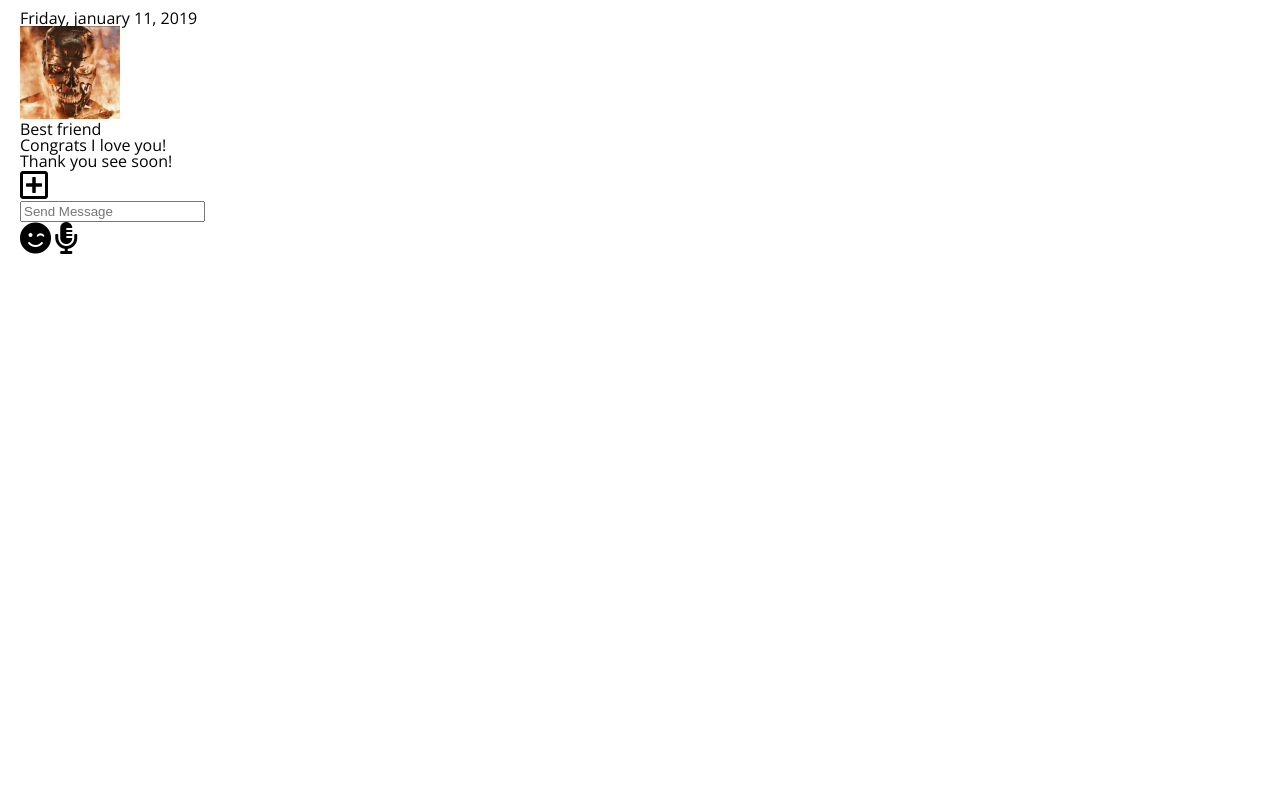
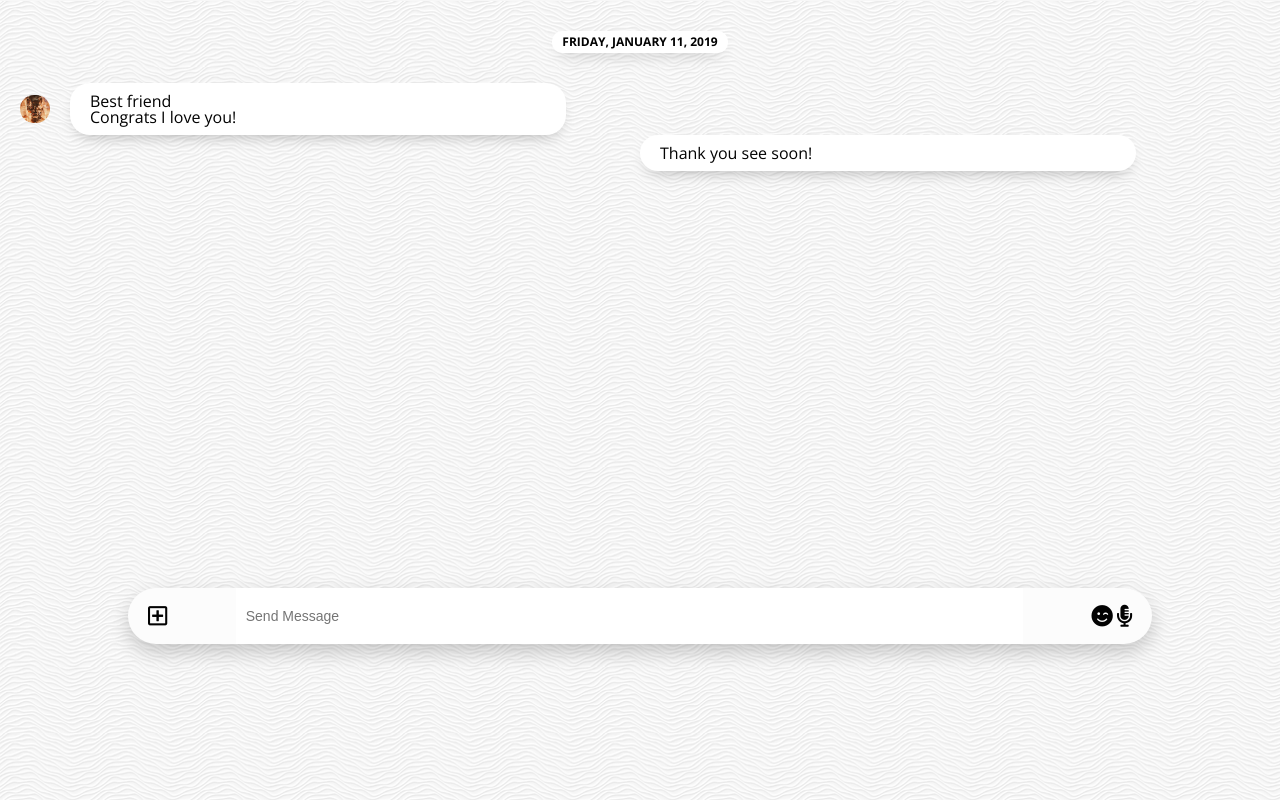
Before and after one commit to wngus6429/kakaoclone2, a plain HTML site: page chat.html in a window 1280 px wide. Shown: the part 106-906 px from the top of the page. Before the commit the page ends 800 px from the top, so only its background shows below. Drawn offline with nearby package versions, Linux system fonts and the light colour scheme.

Commit message:
1216
1216

```diff
--- a/chat.html
+++ b/chat.html
@@ -8,7 +8,7 @@
     <link rel="stylesheet" href="css/styles.css" />
     <title>Chat | kakao clone</title>
   </head>
-  <body>
+  <body class="chats-body">
     <div class="status-bar">
       <div class="status-bar__column">
         <span class="status-bar__clock">13:54</span>
@@ -35,7 +35,7 @@
         <span class="header__icon"><i class="fas fa-bars"></i></span>
       </div>
     </header>
-    <main class="chat">
+    <main class="chat-screen">
       <ul class="chat__messages">
         <span class="chat__timestamp">Friday, january 11, 2019</span>
         <li class="incoming-message message">
@@ -46,9 +46,8 @@
               Congrats I love you!
             </div>
           </div>
-          <span class="message__timestamp"></span>
         </li>
-        <li class="incoming-message message">
+        <li class="sent-message message">
           <span class="message__timestamp"></span>
           <div class="message__content">
             <div class="message__bubble">
--- /dev/null
+++ b/css/chat.css
@@ -0,0 +1,101 @@
+.chats-body{
+    padding: 0px;
+}
+
+.chats-body .header,
+.chats-body .status-bar{
+    padding: 0px 20px;
+}
+
+.chat-screen{
+    background-image: url("/images/chatBg.png");
+    min-height: 100vh;
+}
+
+.chat__write{
+    position: fixed;
+    bottom: 50px;
+    width: 80%;
+    margin: 0 auto;
+    left: 0;
+    right: 0;
+    display: flex;
+    justify-content: space-between;
+    align-items: center;
+    background-color: #fcfcfc;
+    padding: 0px 20px;
+    border-radius: 40px;
+    box-shadow: 0px 8px 20px rgba(0, 0, 0, 0.2);
+}
+
+.chat__write i{
+    font-size: 22px;
+}
+
+.chat__write-column:nth-child(2) {
+    width: 80%;
+}
+
+.chat__write-column input {
+    padding:20px 10px;
+    width: 100%;
+    border: none;
+    font-size: 14px;
+}
+
+.chat__write-column input:focus{
+    outline: none;
+}
+
+.chat-screen .chat__messages{
+    border-top: 1px solid #f7f7f7;
+    display: flex;
+    flex-direction: column;
+    align-items: center;
+    padding: 0px 20px;
+    padding-top: 30px;
+}
+
+.chat__messages .chat__timestamp{
+    background-color: white;
+    font-size: 12px;
+    padding: 5px 10px;
+    border-radius: 10px;
+    margin-bottom: 30px;
+    box-shadow: rgba(0, 0, 0, 0.3) 0px 8px 16px -8px,
+    rgba(0, 0, 0, 0.024) 0px -6px 16px -6px;
+    text-transform: uppercase;
+    font-weight: 700;
+}
+
+.message{
+    display: flex;
+    align-items: center;
+    width: 50%;
+}
+
+.message .message__content{
+    width: 80%;
+}
+
+.incoming-message{
+    align-self: flex-start;
+}
+
+.sent-message{
+    align-self: flex-end;
+}
+
+.incoming-message img {
+    width: 30px;
+    border-radius: 15px;
+    margin-right: 20px;
+  }
+
+  .message .message__content{
+    background-color: white;
+    box-shadow: rgba(0, 0, 0, 0.3) 0px 8px 16px -8px,
+    rgba(0, 0, 0, 0.024) 0px -6px 16px -6px;
+    padding: 10px 20px;
+    border-radius: 20px;
+  }
--- /dev/null
+++ b/css/settings.css
@@ -0,0 +1,22 @@
+.settings .settings__sections{
+    border-top: 1px solid #f7f7f7;
+    padding: 30px 0px;
+}
+
+.settings__setting .settings__icon{
+    font-size: 20px;
+    margin-right: 20px;
+}
+
+.settings__setting .settings__title{
+    font-size: 22px;
+    font-weight: 300;
+}
+
+.settings .settings__setting{
+    margin-bottom: 30px;
+}
+
+.settings .settings__setting:last-child{
+    margin-bottom:0;
+}
--- a/css/styles.css
+++ b/css/styles.css
@@ -1,12 +1,14 @@
 @import "reset.css";
 @import "status-bar.css";
-@import url("https://fonts.googleapis.com/css?family=Open+Sans:400,700&display=swap");
+@import url("https://fonts.googleapis.com/css?family=Open+Sans:300,400,700&display=swap");
 @import "header.css";
 @import "nav-bar.css";
 @import "friend.css";
 @import "friends.css";
 @import "find.css";
 @import "more.css";
+@import "settings.css";
+@import "chat.css";
 
 * {
   box-sizing: border-box;
```
Also changed, not shown: setting.html (+3 -3 lines), images/chatBg.png (added).
